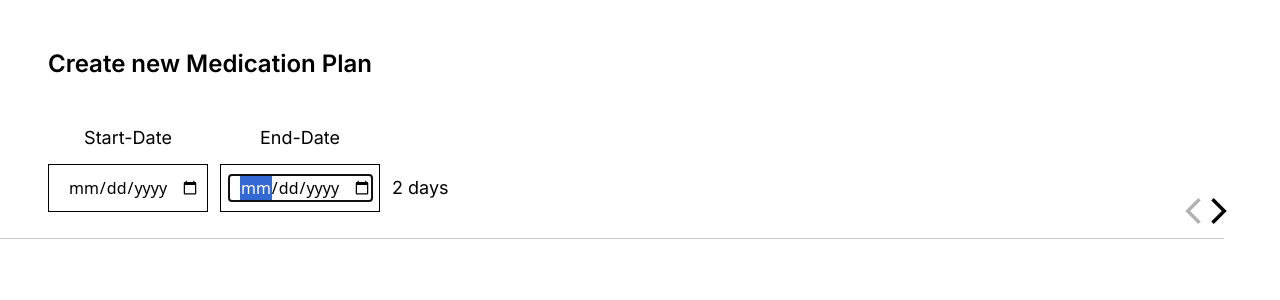
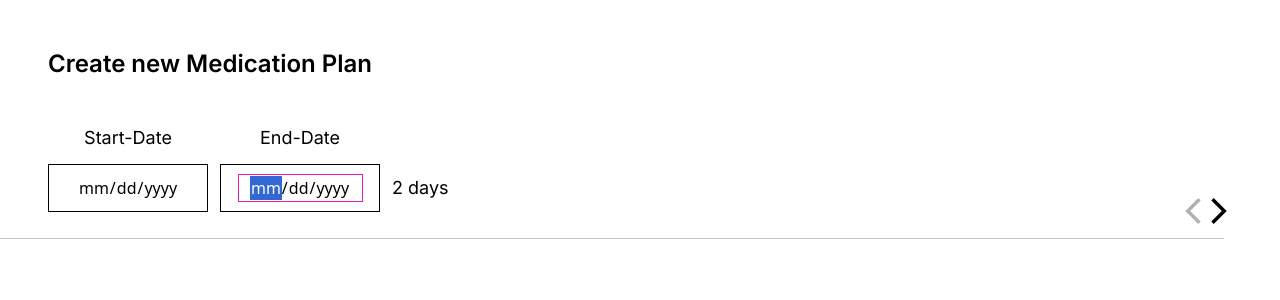
Before and after one commit to Franjoo/medication-planner, a React (Vite) app: page / in a window 1280 px wide. Shown: the top 300 px of the page. Built offline with nearby package versions, Linux system fonts and the light colour scheme.

Commit message:
💄 remove date and time icons in input elements

```diff
--- a/src/index.css
+++ b/src/index.css
@@ -9,3 +9,42 @@
   -moz-osx-font-smoothing: grayscale;
   -webkit-text-size-adjust: 100%;
 }
+
+input[type="time"]::-webkit-calendar-picker-indicator {
+  background: none;
+  display: none;
+}
+
+input[type="date"]::-webkit-calendar-picker-indicator {
+  background: none;
+  display: none;
+}
+
+::selection {
+  background: #ffb7b7;
+}
+
+*::selection {
+  background: #ffb7b7;
+}
+
+::-moz-selection {
+  background: #ffb7b7;
+}
+
+input:focus,
+textarea:focus {
+  outline: none !important;
+  border-color: #e11bb6;
+  /*color: white;*/
+  /*border-radius: 10px;*/
+  border-width: 1px;
+}
+
+input:focus::selection {
+  outline: none !important;
+  border-color: black;
+  /*color: white;*/
+  /*border-radius: 10px;*/
+  border-width: 1px;
+}
```
